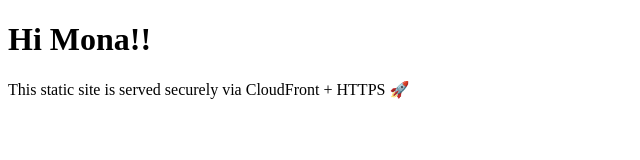
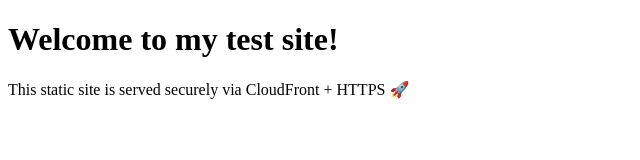
Before and after one commit to ejahanz/ejahanz.github.io, a plain HTML site: page index.html in a window 1280 px wide. Shown: the whole page, without its empty margins (0-640 px from the left). Drawn offline with Linux system fonts and the light colour scheme.

Commit message:
new commit

```diff
--- a/index.html
+++ b/index.html
@@ -5,7 +5,7 @@
   <title>Hello from the Cloud</title>
 </head>
 <body>
-  <h1>Hi Mona!!</h1>
+  <h1>Welcome to my test site!</h1>
   <p>This static site is served securely via CloudFront + HTTPS 🚀</p>
 </body>
 </html>
```
